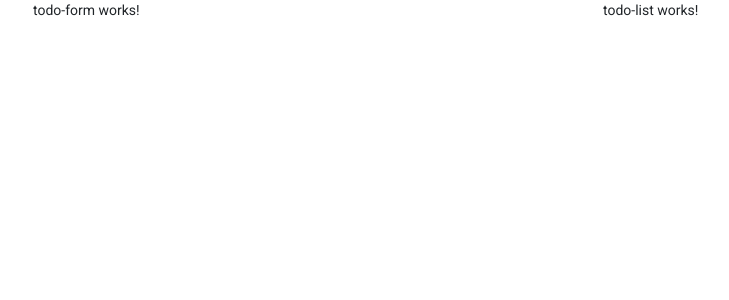
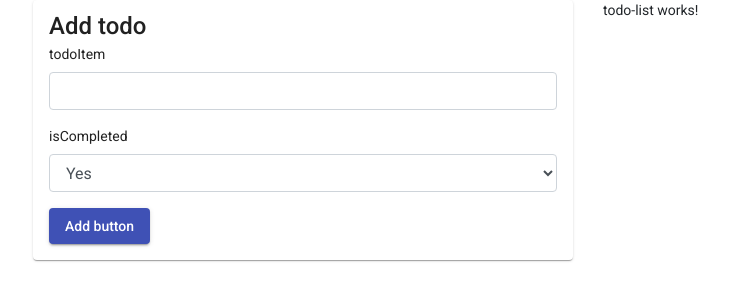
Before and after one commit to bhuvneshwari222/branch_practice, an Angular app: page / in a window 1280 px wide. Shown: the top 300 px of the page, without its empty margins (52-781 px from the left). Built offline with nearby package versions, Linux system fonts and the light colour scheme.

Commit message:
work on create functinality

```diff
--- a/src/app/shared/components/todo-dashboard/todo-dashboard.component.html
+++ b/src/app/shared/components/todo-dashboard/todo-dashboard.component.html
@@ -1,8 +1,12 @@
 <div class="row">
     <div class="col-md-6">
-        <app-todo-form></app-todo-form>
+        <app-todo-form
+        (EmitAdd)="AddTodo($event)"
+        ></app-todo-form>
     </div>
     <div class="col-md-6">
-        <app-todo-list></app-todo-list>
+        <app-todo-list
+
+        ></app-todo-list>
     </div>
 </div>
--- a/src/app/shared/components/todo-dashboard/todo-dashboard.component.ts
+++ b/src/app/shared/components/todo-dashboard/todo-dashboard.component.ts
@@ -1,4 +1,7 @@
 import { Component, OnInit } from '@angular/core';
+import { Itodos } from '../../materials/todos';
+import { todosData } from '../../consts/todos';
+import { SnackBarService } from '../../services/snackbar.service';
 
 @Component({
   selector: 'app-todo-dashboard',
@@ -6,10 +9,16 @@ import { Component, OnInit } from '@angular/core';
   styleUrls: ['./todo-dashboard.component.scss']
 })
 export class TodoDashboardComponent implements OnInit {
-
-  constructor() { }
+todoArr:Array<Itodos>=[]
+  constructor(private _snackbar:SnackBarService) { }
 
   ngOnInit(): void {
+    this.todoArr=todosData
   }
 
+
+  AddTodo(todo:Itodos){
+    this.todoArr.push(todo);
+    this._snackbar.openSnackBar(`The todoItem ${todo.todoItem} is added succesfully`);
+  }
 }
--- a/src/app/shared/components/todo-form/todo-form.component.html
+++ b/src/app/shared/components/todo-form/todo-form.component.html
@@ -1 +1,27 @@
-<p>todo-form works!</p>
+<mat-card>
+    <mat-card-title>
+        {{isInEditMode?'Update Todo':'Add todo'}}
+    </mat-card-title>
+
+    <mat-card-content>
+        <div class="form-group">
+            <label for="todoItem">todoItem</label>
+            <input type="text" class="form-control" #todoItem>
+        </div>
+        <div class="form-group">
+            <label for="isCompleted">isCompleted</label>
+            <select type="text" class="form-control" #isCompleted>
+                <option value="true">Yes</option>
+                <option value="false">No</option>
+             </select>
+        </div>
+
+        <button
+        *ngIf="!isInEditMode"
+        (click)="todoAdd()"
+        mat-raised-button color="primary">Add button</button>
+        <button
+        *ngIf="isInEditMode"
+        mat-raised-button color="primary">Update button</button>
+    </mat-card-content>
+</mat-card>
--- a/src/app/shared/components/todo-form/todo-form.component.ts
+++ b/src/app/shared/components/todo-form/todo-form.component.ts
@@ -1,4 +1,5 @@
-import { Component, OnInit } from '@angular/core';
+import { Component, ElementRef, EventEmitter, OnInit, Output, ViewChild } from '@angular/core';
+import { Itodos } from '../../materials/todos';
 
 @Component({
   selector: 'app-todo-form',
@@ -7,9 +8,28 @@ import { Component, OnInit } from '@angular/core';
 })
 export class TodoFormComponent implements OnInit {
 
+  @ViewChild('todoItem')todoItem!:ElementRef;
+
+  @ViewChild('isCompleted')isCompleted!:ElementRef;
+
+  @Output() EmitAdd:EventEmitter<Itodos>=new EventEmitter<Itodos>()
+isInEditMode:boolean=false;
+
+
   constructor() { }
 
   ngOnInit(): void {
   }
 
+  todoAdd(){
+   let new_todo:Itodos={
+    todoItem:this.todoItem.nativeElement.value,
+    isCompleted:this.isCompleted.nativeElement.value==="true"?true:false,
+    todoID:Date.now().toString()
+   }
+   this.todoItem.nativeElement.value='';
+   this.isCompleted.nativeElement.value=true
+  this.EmitAdd.emit(new_todo)
+  }
+
 }
```
